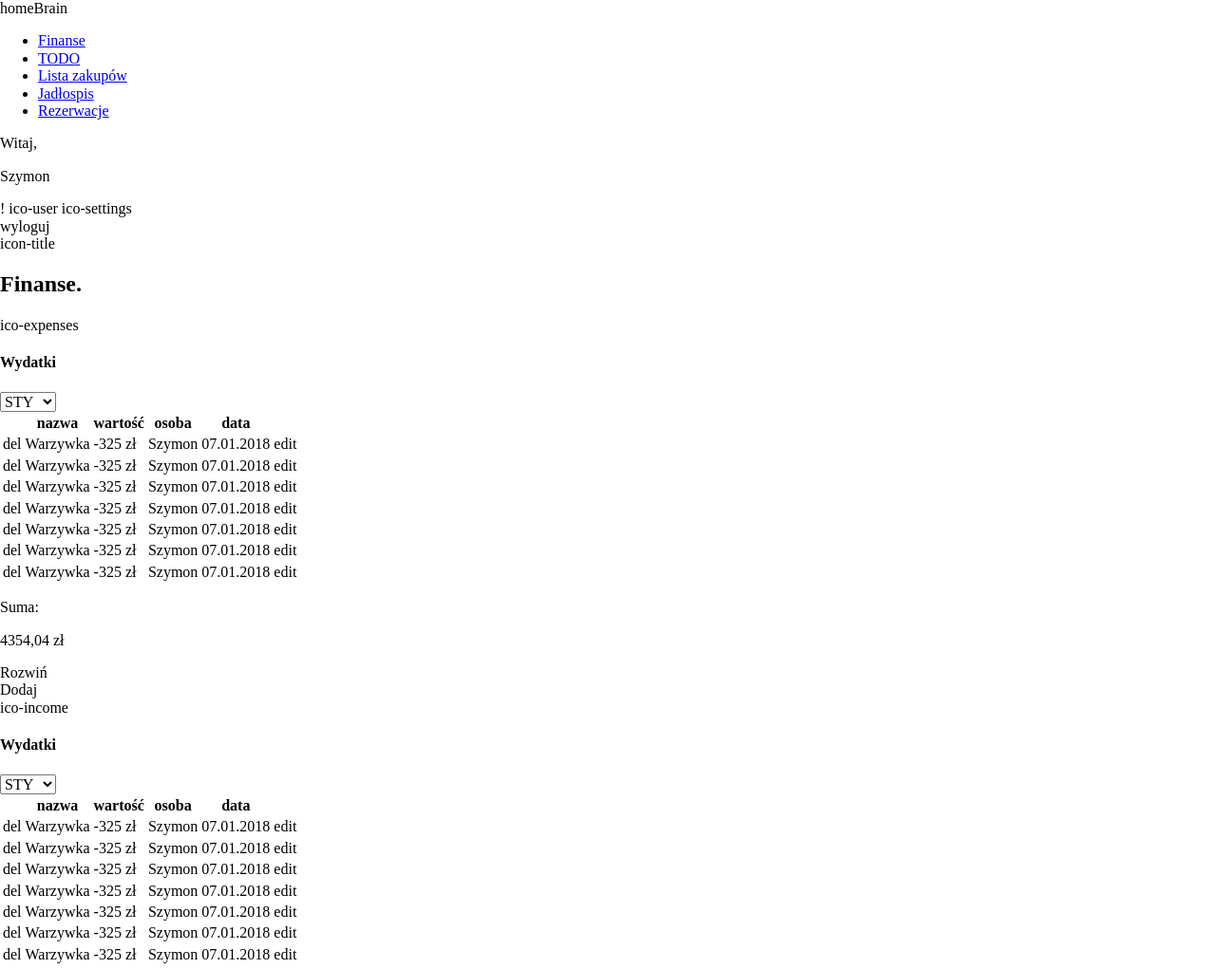
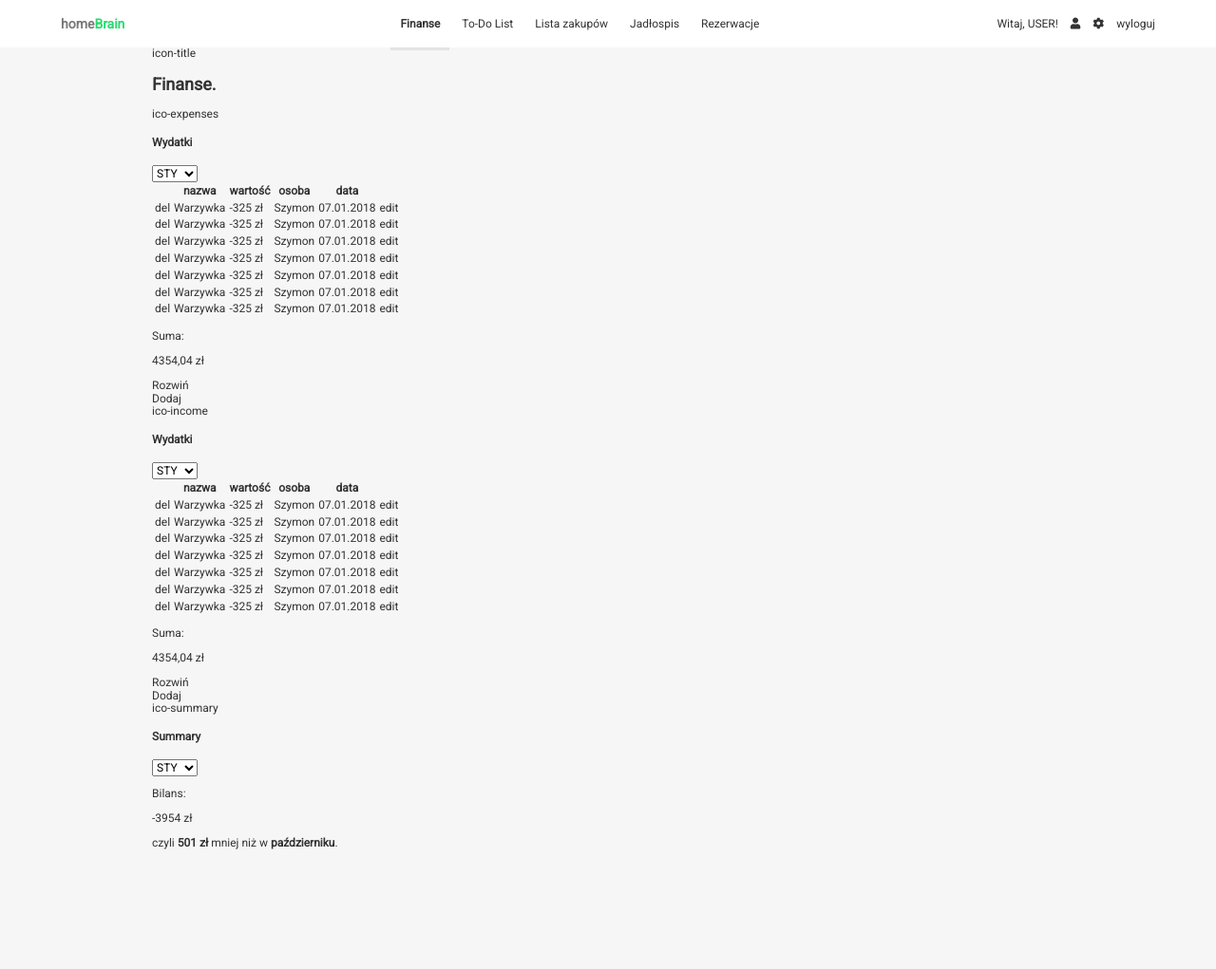
Before and after one commit to TSC-Apps/homeBrain, a plain HTML site: page index.html in a window 1280 px wide. Shown: the top 1021 px of the page at 95% size. After the commit the page ends 907 px from the top, so only its background shows below. Drawn offline with Linux system fonts and the light colour scheme.

Commit message:
Finished top-bar

```diff
--- a/index.html
+++ b/index.html
@@ -15,17 +15,20 @@
   <!-- FONTS -->
   <link href="https://fonts.googleapis.com/css?family=Roboto" rel="stylesheet">
 
+  <!-- ICONS -->
+  <link rel="stylesheet" href="https://use.fontawesome.com/releases/v5.7.1/css/all.css" integrity="sha384-fnmOCqbTlWIlj8LyTjo7mOUStjsKC4pOpQbqyi7RrhN7udi9RwhKkMHpvLbHG9Sr" crossorigin="anonymous">
 </head>
 
 <body>
 
     <div class="top-bar">
-        <span id="logo">homeBrain</span>
+        <div class="top-bar-wrapper">
+            <span id="logo">home<span class="logo-color">Brain</span></span>
 
             <nav class="top-menu">
                 <ul>
-                <li><a href="#">Finanse</a></li>
-                <li><a href="#">TODO</a></li>
+                    <li class="bold"><a href="#">Finanse</a></li>
+                    <li><a href="#">To-Do List</a></li>
                     <li><a href="#">Lista zakupów</a></li>
                     <li><a href="#">Jadłospis</a></li>
                     <li><a href="#">Rezerwacje</a></li>
@@ -33,10 +36,12 @@
             </nav>
 
             <div class="user-actions">
-            <span class="hello-user">Witaj, <p id="user-name">Szymon</p>!</span>
-            <span class="ico-top-bar" id="ico-user">ico-user</span>
-            <span class="ico-top-bar" id="ico-settings">ico-settings</span>
-            <div class="btn-log-out">wyloguj</div>
+                Witaj,
+                <span id="user-name">USER</span>!
+                <span class="fas fa-user" id="ico-user"></span>
+                <span class="fas fa-cog" id="ico-settings"></span>
+                <div id="btn-log-out">wyloguj</div>
+            </div>
         </div>
     </div>
 
@@ -48,6 +53,7 @@
             <section class="box" id="box-expenses">
                 <span class="ico" id="ico-expenses">ico-expenses</span>
                 <h4 class="title">Wydatki</h4>
+
                 <select class="select-months" id="select-months-expenses">
                     <option value="sty">STY</option>
                     <option value="lut">LUT</option>
@@ -147,6 +153,7 @@
             <section class="box" id="box-income">
                 <span class="ico" id="ico-income">ico-income</span>
                 <h4 class="title">Wydatki</h4>
+
                 <select class="select-months" id="select-months-income">
                     <option value="sty">STY</option>
                     <option value="lut">LUT</option>
--- /dev/null
+++ b/sass/main.scss
@@ -0,0 +1,99 @@
+/* Variables */
+$family: 'Roboto', sans-serif;
+$main-color: #333;
+$orange: #E5604E;
+$green: #26DA6E;
+$red: #E93838;
+$blue: #333ADB;
+
+* {
+    box-sizing: border-box;
+}
+
+body {
+    font-family: $family;
+    font-size: 12px;
+    color: $main-color;
+    background-color: #F6F6F6;
+}
+
+li {
+    list-style: none;
+    display: inline;
+}
+
+li.bold {
+    border-bottom: 3px solid #E3E3E3;
+}
+
+li a {
+    text-decoration: none;
+    color: $main-color;
+}
+
+.bold {
+    font-weight: bold;
+}
+
+/* Top Bar */
+.top-bar {
+    width: 100%;
+    height: 50px;
+    background-color: white;
+}
+
+.top-bar-wrapper {
+    width: 90%;
+    margin: 0 auto;
+    display: flex;
+    justify-content: space-between;
+    height: 50px;
+    line-height: 50px;
+}
+
+#logo {
+    font-size: 14px;
+    font-weight: bold;
+    color: #777;
+}
+
+.logo-color {
+    color: $green;
+}
+
+.top-menu {
+    li {
+        padding: 0 10px;
+        line-height: 50px;
+        display: inline-block;
+    }
+
+    ul {
+        margin: 0;
+    }
+}
+
+.user-actions {
+    div {
+        display: inline;
+        padding-left: 10px;
+    }
+
+    span {
+        padding-left: 10px;
+    }
+
+    .fas {
+        color: $main-color;
+    }
+
+    #user-name {
+        padding: 0;
+    }
+}
+
+/* Content */
+.content-wrapper {
+    width: 960px;
+    margin: 0 auto;
+}
```
Also changed, not shown: css/main.css, img/icon-expenses.svg (added), img/icon-finances.svg (added), img/icon-income.svg (added), img/icon-summary.svg (added), preview.png (added), 2 other files. Lines whose indentation alone changed are shown as unchanged.
